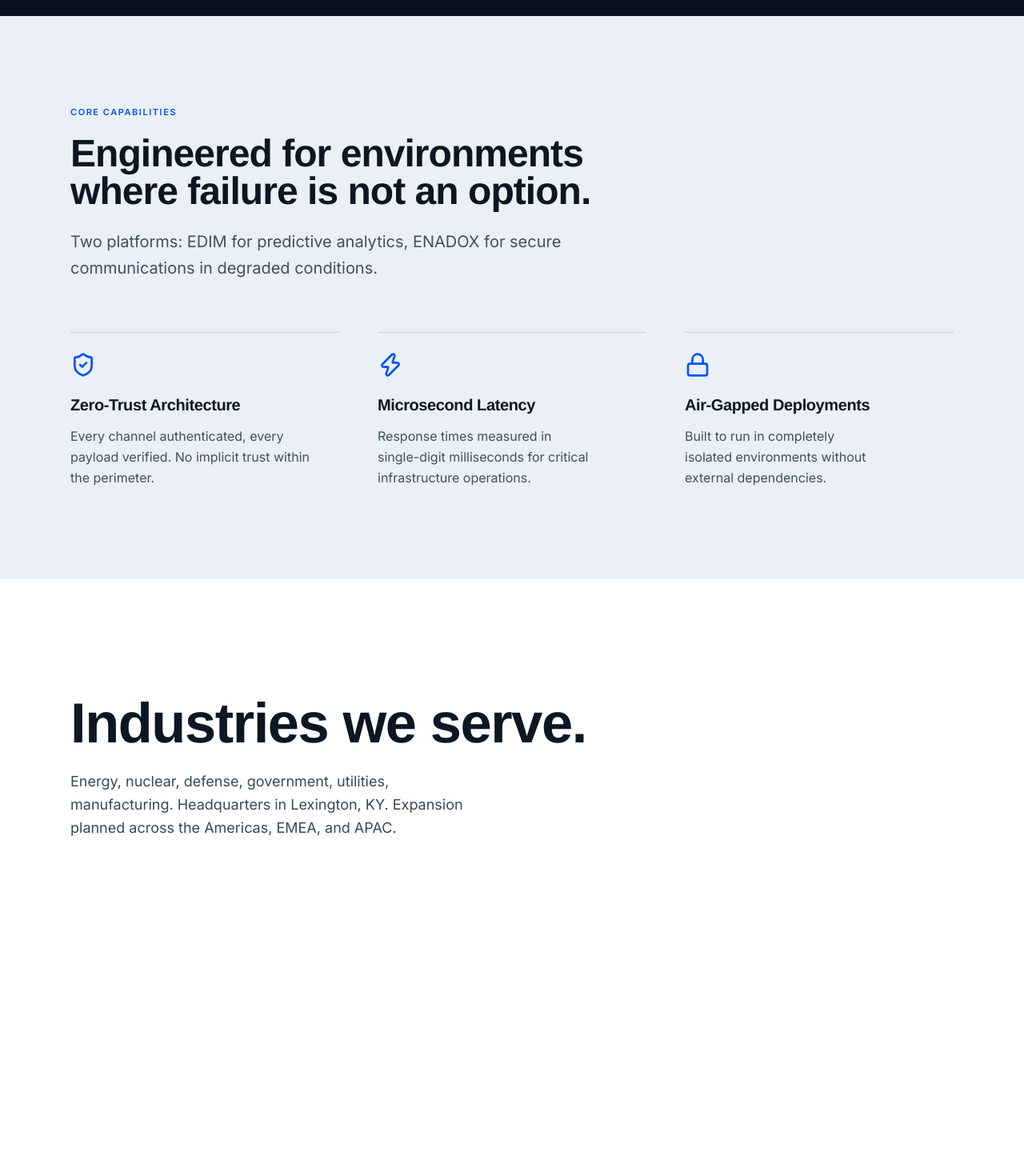
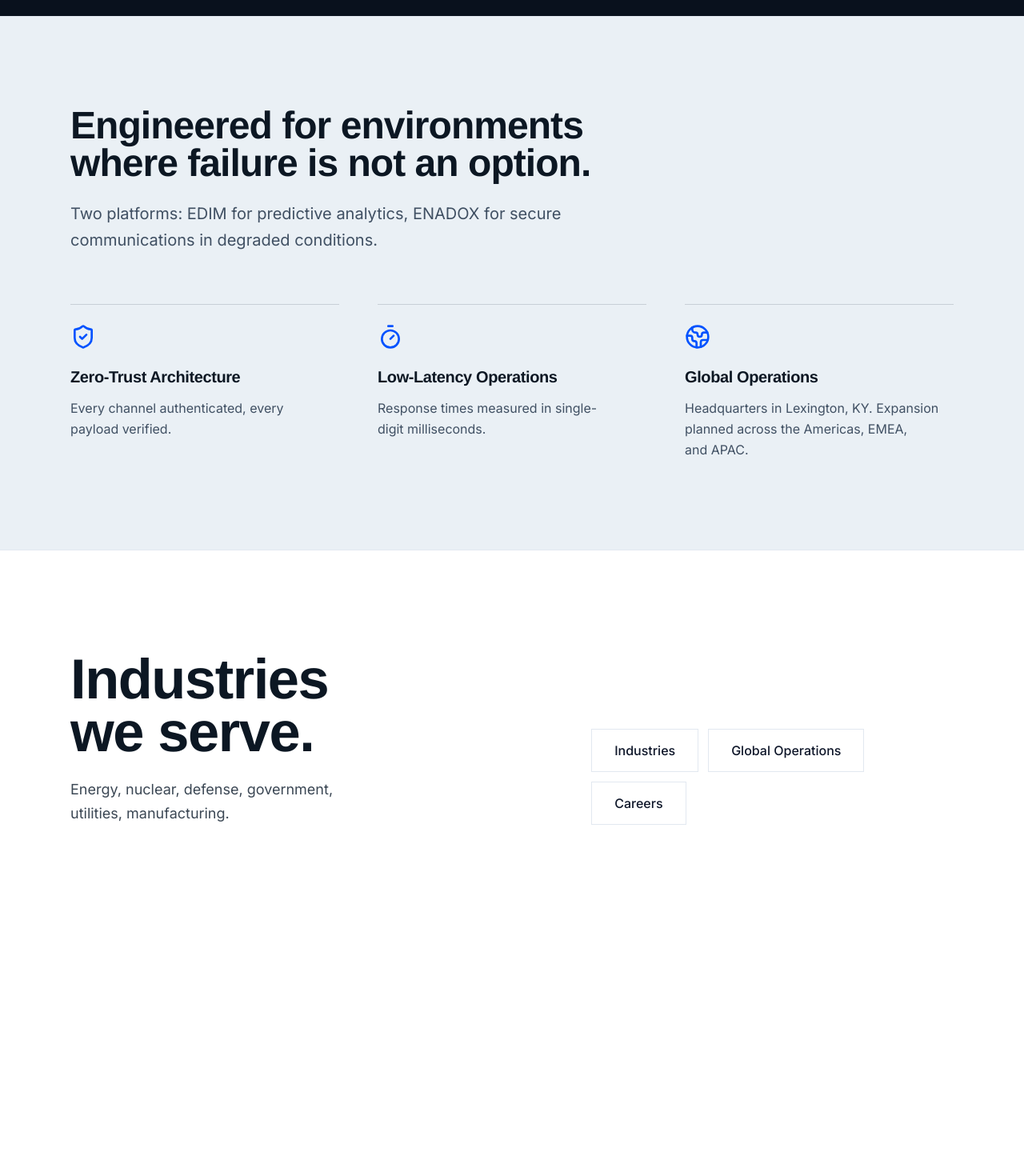
Before and after one commit to CovDefGH/CoreDef-website, a Next.js app: page / in a window 1280 px wide. Shown: the part 4100-5570 px from the top of the page at 80% size. Built offline with nearby package versions, Linux system fonts and the light colour scheme.

Commit message:
feat(landing): restore original trust signals and improve industries layout

```diff
--- a/src/components/immersive/ImmersiveHome.tsx
+++ b/src/components/immersive/ImmersiveHome.tsx
@@ -3,7 +3,7 @@
 import { useEffect, useRef } from "react";
 import Image from "next/image";
 import Link from "next/link";
-import { ArrowUpRight, ShieldCheck, Zap, Lock } from "lucide-react";
+import { ArrowUpRight, ShieldCheck, Timer, Globe2 } from "lucide-react";
 import { gsap } from "gsap";
 import { ScrollTrigger } from "gsap/ScrollTrigger";
 import { CTALink } from "@/components/ui/CTALink";
@@ -29,17 +29,17 @@ const trustSignals = [
   {
     icon: ShieldCheck,
     title: "Zero-Trust Architecture",
-    description: "Every channel authenticated, every payload verified. No implicit trust within the perimeter.",
+    description: "Every channel authenticated, every payload verified.",
   },
   {
-    icon: Zap,
-    title: "Microsecond Latency",
-    description: "Response times measured in single-digit milliseconds for critical infrastructure operations.",
+    icon: Timer,
+    title: "Low-Latency Operations",
+    description: "Response times measured in single-digit milliseconds.",
   },
   {
-    icon: Lock,
-    title: "Air-Gapped Deployments",
-    description: "Built to run in completely isolated environments without external dependencies.",
+    icon: Globe2,
+    title: "Global Operations",
+    description: "Headquarters in Lexington, KY. Expansion planned across the Americas, EMEA, and APAC.",
   },
 ];
 
@@ -296,8 +296,7 @@ export function ImmersiveHome() {
       <section className="border-y border-slate-200 bg-[#eaf0f5] text-[#0c1723]">
         <div className="mx-auto max-w-6xl px-4 py-20 md:px-6 md:py-28">
           <div className="mb-16 max-w-3xl">
-            <p className="immersive-kicker text-[#0052ff]">Core Capabilities</p>
-            <h2 className="mt-5 text-4xl leading-[.98] font-semibold tracking-[-.045em] md:text-5xl">
+            <h2 className="text-4xl leading-[.98] font-semibold tracking-[-.045em] md:text-5xl">
               Engineered for environments where failure is not an option.
             </h2>
             <p className="mt-6 text-lg leading-relaxed text-[#405063] md:text-xl">
@@ -320,13 +319,26 @@ export function ImmersiveHome() {
 
       <section className="relative bg-white py-24 md:py-32">
         <div className="mx-auto max-w-6xl px-4 md:px-6">
-          <div className="mb-14 max-w-2xl">
-            <h2 className="mt-5 text-[clamp(2.5rem,5.5vw,5.5rem)] leading-[.94] font-semibold tracking-[-.05em] text-[#0c1723]">
-              Industries we serve.
-            </h2>
-            <p className="mt-6 max-w-lg text-base leading-relaxed text-[#3b4754] md:text-lg">
-              Energy, nuclear, defense, government, utilities, manufacturing. Headquarters in Lexington, KY. Expansion planned across the Americas, EMEA, and APAC.
-            </p>
+          <div className="mb-14 flex flex-col items-start justify-between gap-8 md:flex-row md:items-end">
+            <div className="max-w-2xl">
+              <h2 className="text-[clamp(2.5rem,5.5vw,5.5rem)] leading-[.94] font-semibold tracking-[-.05em] text-[#0c1723]">
+                Industries we serve.
+              </h2>
+              <p className="mt-6 max-w-lg text-base leading-relaxed text-[#3b4754] md:text-lg">
+                Energy, nuclear, defense, government, utilities, manufacturing.
+              </p>
+            </div>
+            <div className="flex flex-wrap gap-3">
+              <CTALink href="/industries" variant="secondary">
+                Industries
+              </CTALink>
+              <CTALink href="/global" variant="secondary">
+                Global Operations
+              </CTALink>
+              <CTALink href="/careers" variant="secondary">
+                Careers
+              </CTALink>
+            </div>
           </div>
 
           <div className="grid-cards-container grid grid-cols-1 gap-5 sm:grid-cols-2 md:gap-6">
@@ -343,7 +355,6 @@ export function ImmersiveHome() {
                     sizes="(max-width: 768px) 100vw, 50vw"
                     className="object-cover transition-transform duration-700 will-change-[transform] group-hover:scale-105"
                   />
-                  {/* Lighter, subtler gradient so the image pops but text remains readable */}
                   <div className="absolute inset-0 bg-gradient-to-t from-black/70 via-black/10 to-transparent opacity-90 transition-opacity duration-500 group-hover:opacity-75" />
                 </div>
                 <div className="absolute inset-x-0 bottom-0 p-6 md:p-8">
@@ -359,13 +370,6 @@ export function ImmersiveHome() {
               </div>
             ))}
           </div>
-
-          <div className="mt-14 flex flex-wrap gap-3">
-            <CTALink href="/contact">Contact us</CTALink>
-            <CTALink href="/careers" variant="secondary">
-              Join the team
-            </CTALink>
-          </div>
         </div>
       </section>
     </div>
```
